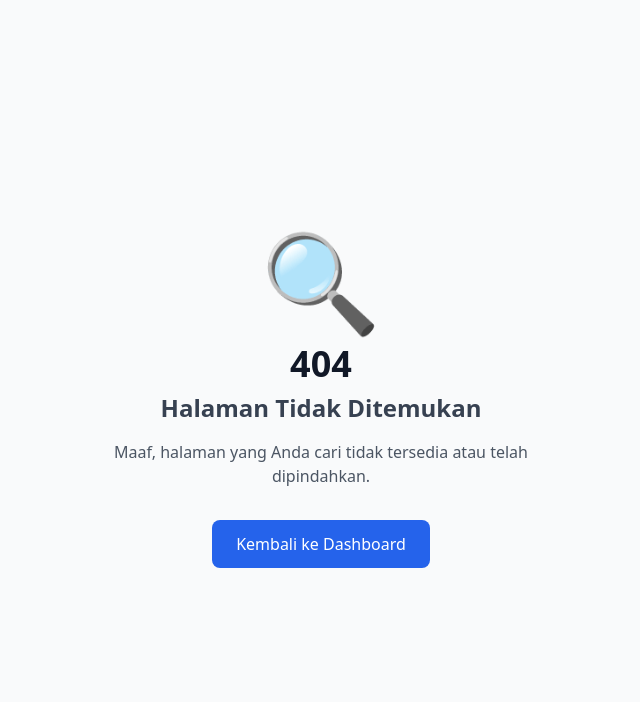
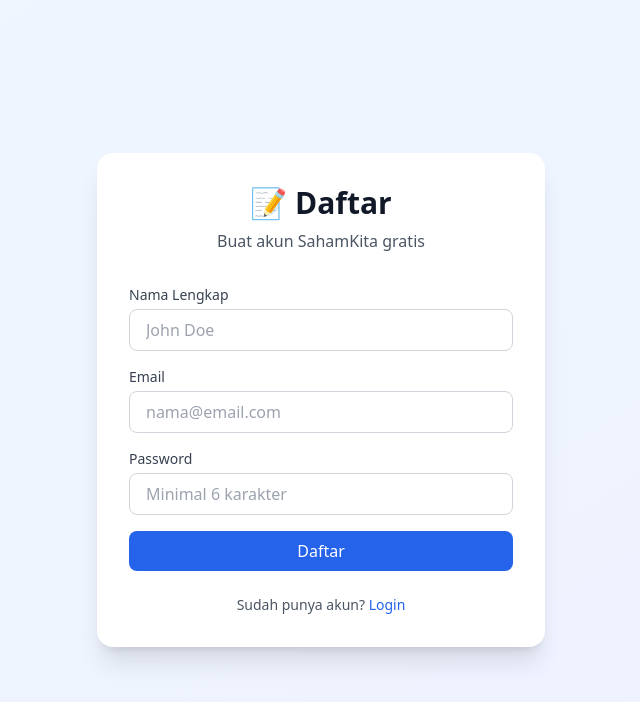
Before and after one commit to mul88-cyber/sahamkita-dashboard, a Next.js app: page /register in a window 1280 px wide. Before the commit this address had no page. Shown: the top 702 px of the page, without its empty margins (319-959 px from the left). Built offline with nearby package versions, Linux system fonts and the light colour scheme; no server answers.

Commit message:
Create page.tsx

```diff
--- /dev/null
+++ b/app/register/page.tsx
@@ -0,0 +1,139 @@
+// =============================================
+// app/register/page.tsx
+// Halaman Register
+// =============================================
+'use client';
+
+import { useState } from 'react';
+import { supabase } from '@/supabase';
+import Link from 'next/link';
+import { useRouter } from 'next/navigation';
+
+export default function RegisterPage() {
+  const router = useRouter();
+  const [email, setEmail] = useState('');
+  const [password, setPassword] = useState('');
+  const [fullName, setFullName] = useState('');
+  const [loading, setLoading] = useState(false);
+  const [error, setError] = useState('');
+  const [success, setSuccess] = useState(false);
+
+  const handleRegister = async (e: React.FormEvent) => {
+    e.preventDefault();
+    setLoading(true);
+    setError('');
+
+    const { error } = await supabase.auth.signUp({
+      email,
+      password,
+      options: {
+        data: {
+          full_name: fullName,
+        },
+      },
+    });
+
+    if (error) {
+      setError(error.message);
+    } else {
+      setSuccess(true);
+    }
+    setLoading(false);
+  };
+
+  if (success) {
+    return (
+      <div className="min-h-screen bg-gradient-to-br from-blue-50 to-indigo-50 flex items-center justify-center px-4">
+        <div className="max-w-md w-full bg-white rounded-2xl shadow-xl p-8 text-center">
+          <div className="text-6xl mb-4">📧</div>
+          <h1 className="text-2xl font-bold text-gray-900 mb-2">
+            Cek Email Anda
+          </h1>
+          <p className="text-gray-600 mb-6">
+            Kami telah mengirim link verifikasi ke <strong>{email}</strong>.
+            Silakan klik link tersebut untuk mengaktifkan akun.
+          </p>
+          <Link href="/login" className="text-blue-600 hover:underline">
+            Kembali ke Login
+          </Link>
+        </div>
+      </div>
+    );
+  }
+
+  return (
+    <div className="min-h-screen bg-gradient-to-br from-blue-50 to-indigo-50 flex items-center justify-center px-4">
+      <div className="max-w-md w-full bg-white rounded-2xl shadow-xl p-8">
+        <div className="text-center mb-8">
+          <h1 className="text-3xl font-bold text-gray-900">📝 Daftar</h1>
+          <p className="text-gray-600 mt-2">Buat akun SahamKita gratis</p>
+        </div>
+
+        {error && (
+          <div className="mb-4 p-3 bg-red-50 border border-red-200 text-red-700 rounded-lg text-sm">
+            {error}
+          </div>
+        )}
+
+        <form onSubmit={handleRegister} className="space-y-4">
+          <div>
+            <label className="block text-sm font-medium text-gray-700 mb-1">
+              Nama Lengkap
+            </label>
+            <input
+              type="text"
+              value={fullName}
+              onChange={(e) => setFullName(e.target.value)}
+              className="w-full px-4 py-2 border border-gray-300 rounded-lg focus:ring-2 focus:ring-blue-500 focus:border-blue-500"
+              placeholder="John Doe"
+            />
+          </div>
+
+          <div>
+            <label className="block text-sm font-medium text-gray-700 mb-1">
+              Email
+            </label>
+            <input
+              type="email"
+              value={email}
+              onChange={(e) => setEmail(e.target.value)}
+              required
+              className="w-full px-4 py-2 border border-gray-300 rounded-lg focus:ring-2 focus:ring-blue-500 focus:border-blue-500"
+              placeholder="nama@email.com"
+            />
+          </div>
+
+          <div>
+            <label className="block text-sm font-medium text-gray-700 mb-1">
+              Password
+            </label>
+            <input
+              type="password"
+              value={password}
+              onChange={(e) => setPassword(e.target.value)}
+              required
+              minLength={6}
+              className="w-full px-4 py-2 border border-gray-300 rounded-lg focus:ring-2 focus:ring-blue-500 focus:border-blue-500"
+              placeholder="Minimal 6 karakter"
+            />
+          </div>
+
+          <button
+            type="submit"
+            disabled={loading}
+            className="w-full py-2 px-4 bg-blue-600 text-white rounded-lg hover:bg-blue-700 disabled:bg-gray-400 disabled:cursor-not-allowed transition-colors"
+          >
+            {loading ? 'Loading...' : 'Daftar'}
+          </button>
+        </form>
+
+        <p className="text-center text-sm text-gray-600 mt-6">
+          Sudah punya akun?{' '}
+          <Link href="/login" className="text-blue-600 hover:underline">
+            Login
+          </Link>
+        </p>
+      </div>
+    </div>
+  );
+}
```
